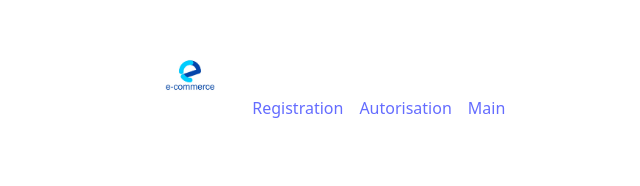
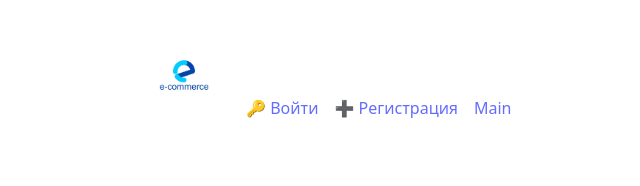
Before and after one commit to tim1234444/eCommerce-Application, a React (Vite) app: page / in a window 1280 px wide. Shown: the part 219-405 px from the top of the page, without its empty margins (319-959 px from the left). Built offline with nearby package versions, Linux system fonts and the light colour scheme.

Commit message:
feat:change links in layout

```diff
--- a/src/components/Layout.tsx
+++ b/src/components/Layout.tsx
@@ -34,14 +34,16 @@ export default function Layout({ children }: IChildren) {
           <ul className="nav-links">
             {!isLogin && (
               <>
-              <li>
-                <Link to="/registration">Registration</Link>
-              </li>
-              <li>
-                  <Link to="/login" className="auth-link">
-                    Autorisation
+                <li>
+                  <Link to="/autorisation" className="auth-link">
+                    🔑 Войти
                   </Link>
-              </li>
+                </li>
+                <li>
+                  <Link to="/registration" className="auth-link">
+                    ➕ Регистрация
+                  </Link>
+                </li>
               </>
             )}
             <li>
```
